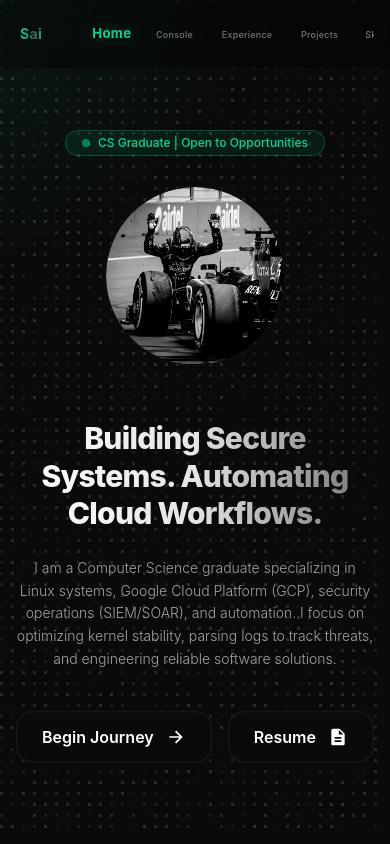
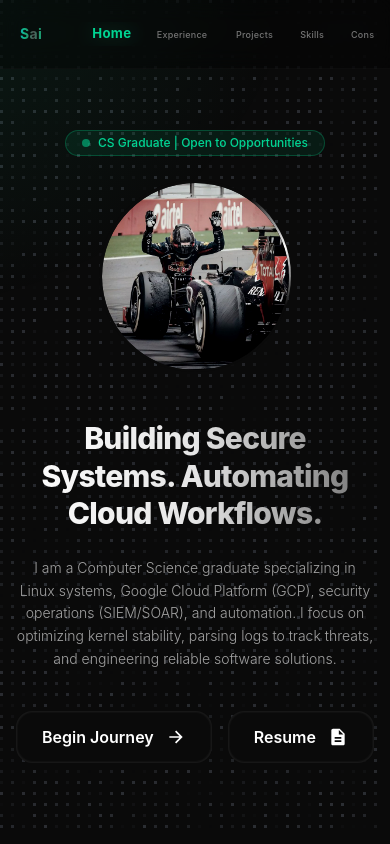
Before and after one commit to Saichaitanya888/Saichaitanya888.github.io, a React (Vite) app: page / in a window 390 px wide. Shown: the top 844 px of the page. Built offline with nearby package versions, Linux system fonts and the light colour scheme.

Commit message:
Backup: Working scroll reveals, white spark, and O-o-o mobile layout

```diff
--- a/src/App.jsx
+++ b/src/App.jsx
@@ -16,7 +16,7 @@ export default function App() {
     const sections = document.querySelectorAll('section[id]');
     const observerOptions = {
       root: null,
-      rootMargin: '-30% 0px -60% 0px',
+      rootMargin: '-15% 0px -45% 0px', // larger, balanced active zone for mobile viewports
       threshold: 0,
     };
 
@@ -25,6 +25,7 @@ export default function App() {
         if (entry.isIntersecting) {
           const id = entry.target.getAttribute('id');
           if (id) {
+            console.log("Intersecting active section:", id);
             setActiveSection(id);
           }
         }
@@ -52,10 +53,10 @@ export default function App() {
       {/* Content Layout wrapper */}
       <main className="relative z-10 max-w-5xl mx-auto px-4 sm:px-6">
         <Hero />
-        <ConsoleSandbox />
         <Experience />
         <Projects />
         <Skills />
+        <ConsoleSandbox />
         <Contact />
       </main>
     </div>
--- a/src/components/Hero.jsx
+++ b/src/components/Hero.jsx
@@ -117,24 +117,20 @@ export default function Hero() {
               onMouseEnter={() => setImgHovered(true)}
               onMouseLeave={() => setImgHovered(false)}
             >
-              <div className="cosmic-flip-container w-full h-full relative z-10 p-1.5">
-                <div className="cosmic-flip-card">
-                  {/* Front (B&W Grayscale) */}
-                  <div className="cosmic-flip-front rounded-full bg-neutral-950 border border-neutral-900/50 overflow-hidden w-full h-full flex items-center justify-center">
-                    <img
-                      src="/Images/photo_2026-06-05_21-02-48.jpg"
-                      alt="Profile Front B&W"
-                      className="w-full h-full aspect-square object-cover rounded-full filter grayscale contrast-125"
-                    />
-                  </div>
-                  {/* Back (Color) */}
-                  <div className="cosmic-flip-back rounded-full bg-neutral-950 border border-neutral-900/50 overflow-hidden w-full h-full flex items-center justify-center">
-                    <img
-                      src="/Images/photo_2026-06-05_21-02-48.jpg"
-                      alt="Profile Back Color"
-                      className="w-full h-full aspect-square object-cover rounded-full filter contrast-110"
-                    />
-                  </div>
+              {/* Rotating Spark Border Wrapper */}
+              <div className="absolute inset-0 rounded-full overflow-hidden p-[2px] bg-neutral-950 flex items-center justify-center">
+                {/* Rotating Conic Gradient (The Spark) */}
+                <div
+                  className="absolute inset-[-50%] bg-[conic-gradient(from_0deg,transparent_40%,#ffffff_50%,transparent_60%)] animate-[spin_4s_linear_infinite] z-0"
+                />
+
+                {/* Inner Mask & Colorful PFP */}
+                <div className="absolute inset-[2.5px] rounded-full bg-neutral-950 overflow-hidden flex items-center justify-center z-10">
+                  <img
+                    src="/Images/photo_2026-06-05_21-02-48.jpg"
+                    alt="Profile Avatar"
+                    className="w-full h-full aspect-square object-cover rounded-full filter contrast-110"
+                  />
                 </div>
               </div>
             </div>
--- a/src/components/Navbar.jsx
+++ b/src/components/Navbar.jsx
@@ -3,10 +3,10 @@ import { useState, useEffect, useRef } from 'react';
 export default function Navbar({ activeSection }) {
   const navItems = [
     { id: 'hero', label: 'Home' },
-    { id: 'console', label: 'Console' },
     { id: 'experience', label: 'Experience' },
     { id: 'projects', label: 'Projects' },
     { id: 'skills', label: 'Skills' },
+    { id: 'console', label: 'Console' },
     { id: 'contact', label: 'Contact' },
   ];
 
```
